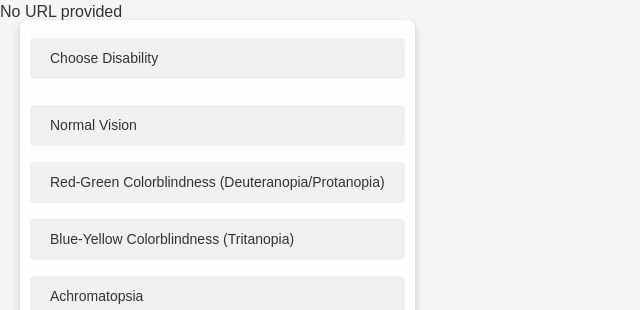
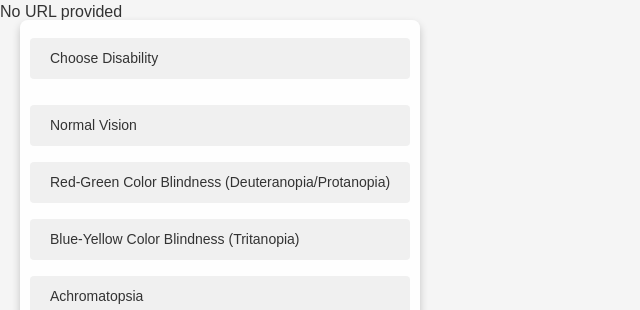
Before and after one commit to iamudyavar/AccessAI, a React (Vite) app in the folder frontend/: page /simulation in a window 1280 px wide. Both pictures are taken after a click on the button "Choose Disability". Shown: the top 310 px of the page, without its empty margins (0-640 px from the left). Built offline with nearby package versions, Linux system fonts and the light colour scheme.

Commit message:
Fixed grammar

```diff
--- a/frontend/src/pages/Simulation.jsx
+++ b/frontend/src/pages/Simulation.jsx
@@ -114,10 +114,10 @@ function Simulation() {
 								{[
 									{ name: "Normal Vision", value: "" },
 									{
-										name: "Red-Green Colorblindness (Deuteranopia/Protanopia)",
+										name: "Red-Green Color Blindness (Deuteranopia/Protanopia)",
 										value: "protanopia",
 									},
-									{ name: "Blue-Yellow Colorblindness (Tritanopia)", value: "tritanopia" },
+									{ name: "Blue-Yellow Color Blindness (Tritanopia)", value: "tritanopia" },
 									{ name: "Achromatopsia", value: "achromatopsia" },
 									{ name: "Low Vision", value: "low-vision" },
 									{ name: "High Contrast", value: "high-contrast" },
```
